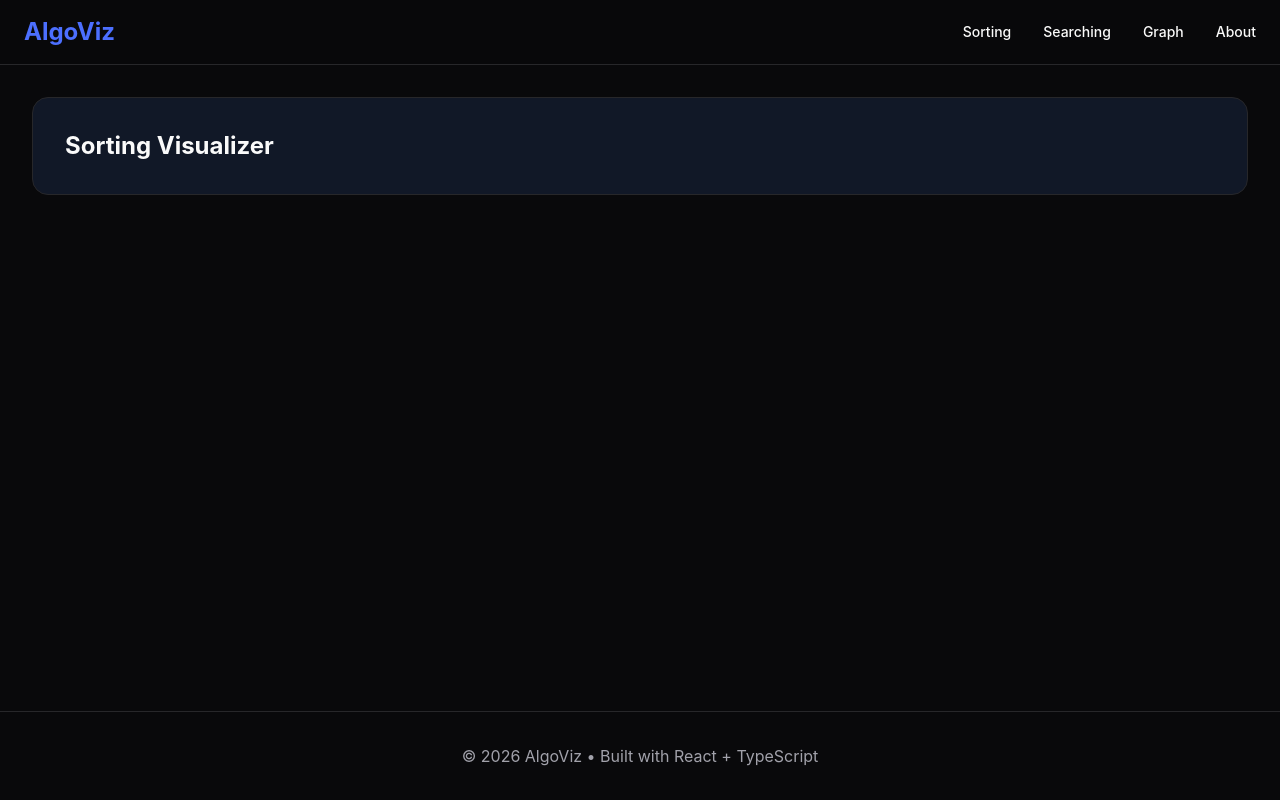
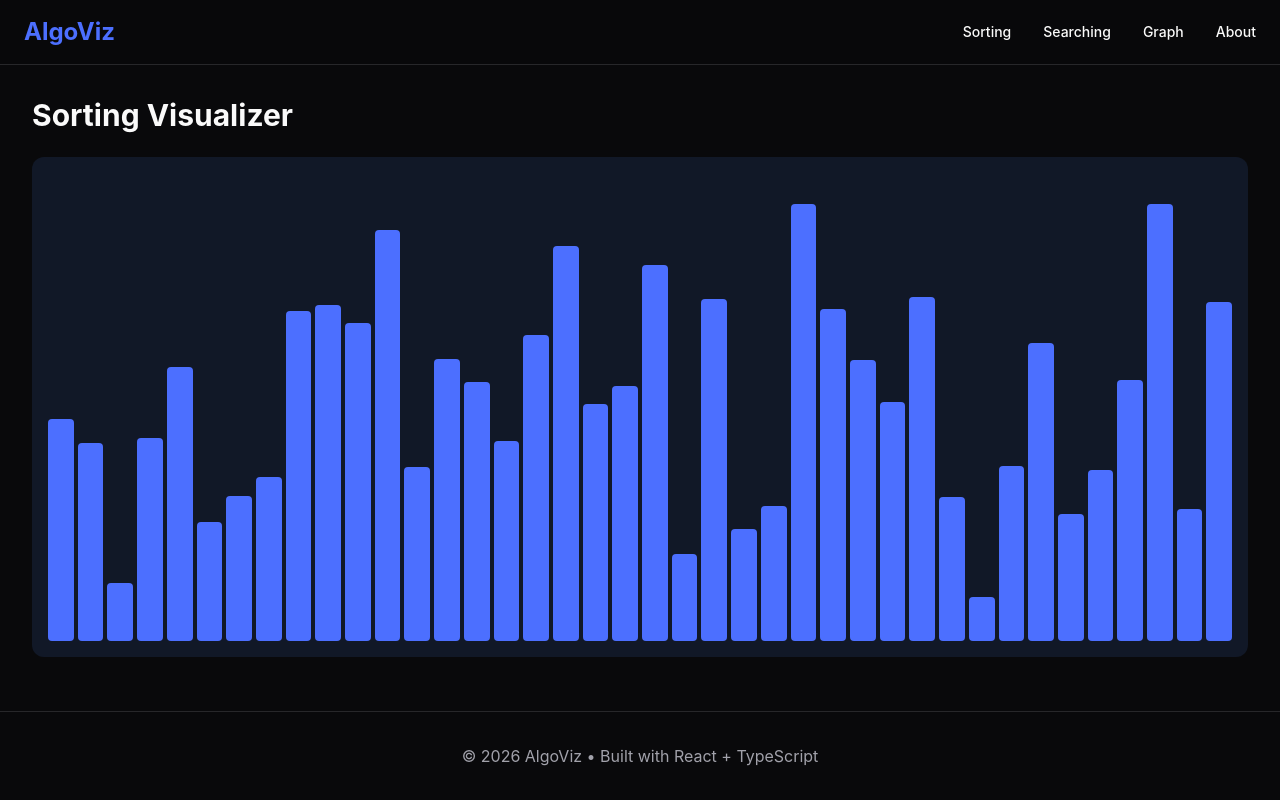
Before and after one commit to Tamajeet7/AlgoViz, a React (Vite) app in the folder frontend/: page /sorting in a window 1280 px wide. Built offline with nearby package versions, Linux system fonts and the light colour scheme.

Commit message:
feat: add reusable sorting visualization engine

```diff
--- a/frontend/src/app/routes/AppRoutes.tsx
+++ b/frontend/src/app/routes/AppRoutes.tsx
@@ -3,7 +3,7 @@ import { BrowserRouter, Routes, Route } from "react-router-dom";
 import MainLayout from "../layouts/MainLayout";
 
 import Home from "../../pages/Home";
-import Sorting from "../../pages/Sorting";
+import Sorting from "../../features/sorting/pages/Sorting";
 import Searching from "../../pages/Searching";
 import Graph from "../../pages/Graph";
 import About from "../../pages/About";
--- a/frontend/src/features/sorting/components/ArrayBars.tsx
+++ b/frontend/src/features/sorting/components/ArrayBars.tsx
@@ -0,0 +1,21 @@
+import type { ArrayBar } from "../types/sorting";
+
+type Props = {
+  array: ArrayBar[];
+};
+
+export default function ArrayBars({ array }: Props) {
+  return (
+    <div className="flex h-[500px] items-end gap-1 rounded-xl bg-surface p-4">
+      {array.map((bar) => (
+        <div
+          key={bar.id}
+          className="flex-1 rounded bg-primary transition-all duration-300"
+          style={{
+            height: `${bar.value}px`,
+          }}
+        />
+      ))}
+    </div>
+  );
+}
--- a/frontend/src/features/sorting/components/SortingVisualizer.tsx
+++ b/frontend/src/features/sorting/components/SortingVisualizer.tsx
@@ -1,9 +1,16 @@
+import ArrayBars from "./ArrayBars";
+import { useSorting } from "../hooks/useSorting";
+
 export default function SortingVisualizer() {
+  const { array } = useSorting();
+
   return (
-    <div className="rounded-2xl border border-border bg-surface p-8">
-      <h2 className="text-2xl font-bold">
+    <div className="space-y-6">
+      <h1 className="text-3xl font-bold">
         Sorting Visualizer
-      </h2>
+      </h1>
+
+      <ArrayBars array={array} />
     </div>
   );
 }
--- a/frontend/src/features/sorting/hooks/useSorting.ts
+++ b/frontend/src/features/sorting/hooks/useSorting.ts
@@ -1,10 +1,24 @@
-import { useState } from "react";
+import { useEffect, useState } from "react";
+
+import type { ArrayBar } from "../types/sorting";
+
+import { generateArray } from "../utils/generateArray";
 
 export function useSorting() {
-  const [array, setArray] = useState<number[]>([]);
+  const [array, setArray] = useState<ArrayBar[]>([]);
+  const [arraySize, setArraySize] = useState(40);
+
+  useEffect(() => {
+    setArray(generateArray(arraySize));
+  }, [arraySize]);
 
   return {
     array,
     setArray,
+
+    arraySize,
+    setArraySize,
+
+    generateNewArray: () => setArray(generateArray(arraySize)),
   };
 }
--- a/frontend/src/pages/Sorting.tsx
+++ b/frontend/src/features/sorting/pages/Sorting.tsx
@@ -1,4 +1,4 @@
-import SortingVisualizer from "../features/sorting/components/SortingVisualizer";
+import SortingVisualizer from "../components/SortingVisualizer";
 
 export default function Sorting() {
   return (
--- a/frontend/src/features/sorting/types/sorting.ts
+++ b/frontend/src/features/sorting/types/sorting.ts
@@ -1,5 +1,17 @@
+export interface ArrayBar {
+  id: number;
+  value: number;
+}
+
 export interface SortStep {
-  array: number[];
+  array: ArrayBar[];
   comparing: number[];
   swapped: number[];
 }
+
+export type SortingAlgorithm =
+  | "bubble"
+  | "selection"
+  | "insertion"
+  | "merge"
+  | "quick";
--- /dev/null
+++ b/frontend/src/features/sorting/utils/generateArray.ts
@@ -0,0 +1,8 @@
+import type { ArrayBar } from "../types/sorting";
+
+export function generateArray(size: number): ArrayBar[] {
+  return Array.from({ length: size }, (_, index) => ({
+    id: index,
+    value: Math.floor(Math.random() * 400) + 40,
+  }));
+}
```
